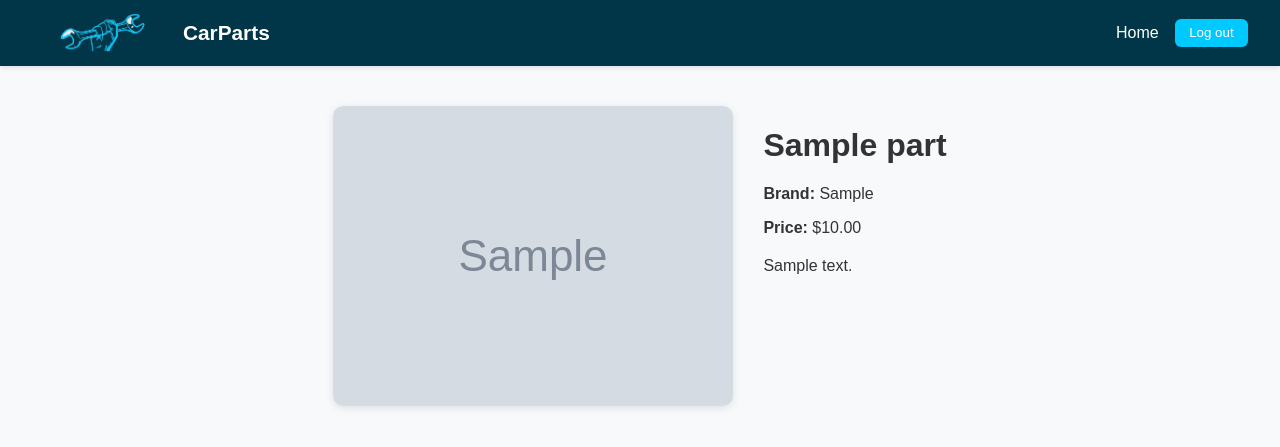
After one commit to mohannad-sallam/Capstone-Project, a Django app: page /part/1/ in a window 1280 px wide. The commit adds this page. Shown: the top 447 px of the page. Run offline with Django 5.2, Linux system fonts and the light colour scheme; a user stored in the database is signed in; tables that the repository leaves empty hold one stand-in row (values such as "Sample post"); grey boxes marked "Sample" are stand-in pictures.

Commit message:
i added the two veiws classes for the home page and parts details page urls, and created both of their html files with a base.html file for the navbar since both of them are using it, and also created a style.css file as a shared css file for the base.html, home.html and part_detail.html and finished the project, now i will check it again one final time to check if everythin working as expected and if not i will modify it and push it again

```diff
--- a/main_app/models.py
+++ b/main_app/models.py
@@ -5,7 +5,6 @@ from django.db import models
 class Profile(models.Model):
     USER_TYPES = [("admin", "Admin"), ("user", "User")]
     user = models.OneToOneField(User, on_delete=models.CASCADE)
-    user_type = models.CharField(max_length=10, choices=USER_TYPES)
 
     def __str__(self):
         return f"{self.user.username} ({self.user_type})"
@@ -17,8 +16,6 @@ class Parts(models.Model):
     price = models.DecimalField(max_digits=10, decimal_places=2)
     description = models.TextField()
     image_url = models.TextField(blank=True, null=True)
-    created_by = models.ForeignKey(User, on_delete=models.CASCADE, related_name="parts")
-    created_at = models.DateTimeField(auto_now_add=True)
 
     def __str__(self):
         return f"{self.name} ({self.brand})"
@@ -28,7 +25,6 @@ class Review(models.Model):
     part = models.ForeignKey(Parts, on_delete=models.CASCADE, related_name="reviews")
     user = models.ForeignKey(User, on_delete=models.CASCADE, related_name="reviews")
     rating = models.IntegerField()
-    created_at = models.DateTimeField(auto_now_add=True)
 
     class Meta:
         unique_together = ("part", "user")
@@ -41,7 +37,6 @@ class Comment(models.Model):
     part = models.ForeignKey(Parts, on_delete=models.CASCADE, related_name="comments")
     user = models.ForeignKey(User, on_delete=models.CASCADE, related_name="comments")
     comment_text = models.TextField()
-    created_at = models.DateTimeField(auto_now_add=True)
 
     def __str__(self):
         return f"Comment by {self.user.username} on {self.part.name}"
--- /dev/null
+++ b/main_app/static/css/style.css
@@ -0,0 +1,187 @@
+/* General reset */
+body {
+  margin: 0;
+  font-family: "Poppins", sans-serif;
+  background-color: #f7f9fb;
+  color: #333;
+}
+
+/* Navbar */
+.navbar {
+  display: flex;
+  justify-content: space-between;
+  align-items: center;
+  background-color: #003647;
+  padding: 0.8rem 2rem;
+  box-shadow: 0 2px 5px rgba(0,0,0,0.1);
+  position: sticky;
+  top: 0;
+  z-index: 1000;
+}
+
+.nav-left {
+  display: flex;
+  align-items: center;
+  gap: 0.6rem;
+}
+
+.logo {
+
+  height: 40px;
+  object-fit: contain;
+}
+
+.brand {
+  font-size: 1.3rem;
+  font-weight: bold;
+  color: white;
+}
+
+.nav-right {
+  display: flex;
+  align-items: center;
+  gap: 1rem;
+}
+
+.nav-right a {
+  text-decoration: none;
+  color: white;
+  font-weight: 500;
+  transition: color 0.2s ease;
+}
+
+.nav-right a:hover {
+  color: #00C9FF;
+}
+
+/* === Logout button === */
+#logout-form {
+  display: inline;
+}
+
+.logout-btn {
+  background-color: #00C9FF;
+  border: none;
+  color: #fff;
+  padding: 0.4rem 0.9rem;
+  border-radius: 6px;
+  font-weight: 500;
+  cursor: pointer;
+  transition: background-color 0.2s ease;
+}
+
+.logout-btn:hover {
+  background-color: #0099cc;
+}
+/* Home Grid */
+.page-title {
+  text-align: center;
+  margin: 30px 0 20px;
+  font-size: 1.8rem;
+}
+
+.parts-grid {
+  display: grid;
+  grid-template-columns: repeat(auto-fit, minmax(280px, 1fr));
+  gap: 1.5rem;
+  padding: 2rem;
+  justify-items: center;
+}
+
+.card {
+  background-color: #fff;
+  border-radius: 12px;
+  box-shadow: 0 4px 10px rgba(0, 0, 0, 0.1);
+  overflow: hidden;
+  width: 100%;
+  max-width: 320px;
+  transition: transform 0.2s ease, box-shadow 0.2s ease;
+}
+
+.card:hover {
+  transform: translateY(-5px);
+  box-shadow: 0 6px 15px rgba(0, 0, 0, 0.15);
+}
+
+.card img {
+  width: 100%;
+  height: 200px;
+  object-fit: cover;
+}
+
+.card-body {
+  padding: 1rem;
+  text-align: center;
+}
+
+.card-body h2 {
+  font-size: 1.2rem;
+  margin-bottom: 0.5rem;
+}
+
+.card-body .brand {
+  color: #666;
+  font-size: 0.9rem;
+}
+
+.card-body .price {
+  font-weight: bold;
+  margin: 0.5rem 0;
+}
+
+.card-body .btn {
+  display: inline-block;
+  padding: 0.5rem 1rem;
+  background-color: #00c9ff;
+  color: white;
+  border-radius: 6px;
+  text-decoration: none;
+  transition: background 0.2s;
+}
+
+.card-body .btn:hover {
+  background-color: #0099cc;
+}
+
+/* Part Detail */
+.part-detail {
+  display: flex;
+  flex-wrap: wrap;
+  gap: 30px;
+  justify-content: center;
+  align-items: flex-start;
+  padding: 40px;
+}
+
+.detail-image {
+  width: 400px;
+  height: auto;
+  border-radius: 10px;
+  box-shadow: 0 2px 8px rgba(0, 0, 0, 0.1);
+}
+
+.detail-info {
+  max-width: 500px;
+}
+
+.description {
+  margin-top: 15px;
+  line-height: 1.6;
+}
+
+/* Responsive */
+@media (max-width: 768px) {
+  .part-detail {
+    flex-direction: column;
+    align-items: center;
+  }
+
+  .detail-image {
+    width: 100%;
+    max-width: 400px;
+  }
+
+  .nav-right a {
+    margin-left: 10px;
+  }
+}
--- /dev/null
+++ b/main_app/templates/base.html
@@ -0,0 +1,31 @@
+{% load static %}
+<!DOCTYPE html>
+<html lang="en">
+  <head>
+    <meta charset="UTF-8" />
+    <meta name="viewport" content="width=device-width, initial-scale=1.0" />
+    <title>{% block title %}CarParts{% endblock %}</title>
+    <link rel="stylesheet" href="{% static 'css/style.css' %}" />
+  </head>
+  <body>
+    <nav class="navbar">
+      <div class="nav-left">
+        <img
+          src="{% static 'images/logo.png' %}"
+          alt="CarParts Logo"
+          class="logo"
+        />
+        <span class="brand">CarParts</span>
+      </div>
+      <div class="nav-right">
+        <a href="{% url 'home' %}">Home</a>
+        <form id="logout-form" method="post" action="{% url 'logout' %}">
+          {% csrf_token %}
+          <button type="submit" class="logout-btn">Log out</button>
+        </form>
+      </div>
+    </nav>
+
+    <main class="content">{% block content %} {% endblock %}</main>
+  </body>
+</html>
--- /dev/null
+++ b/main_app/templates/part_detail.html
@@ -0,0 +1,15 @@
+{% extends 'base.html' %}
+{% load static %}
+{% block title %}{{ part.name }} | CarParts{% endblock %}
+
+{% block content %}
+<div class="part-detail">
+  <img src="{% static part.image_url %}" alt="{{ part.name }}" class="detail-image">
+  <div class="detail-info">
+    <h1>{{ part.name }}</h1>
+    <p><strong>Brand:</strong> {{ part.brand }}</p>
+    <p><strong>Price:</strong> ${{ part.price }}</p>
+    <p class="description">{{ part.description }}</p>
+  </div>
+</div>
+{% endblock %}
--- a/main_app/urls.py
+++ b/main_app/urls.py
@@ -4,5 +4,6 @@ from . import views
 
 urlpatterns = [
     path("", views.home, name="home"),
+    path('part/<int:pk>/', views.part_detail, name='part_detail'),
     path('accounts/signup/', views.signup, name='signup'),
 ]
--- a/main_app/views.py
+++ b/main_app/views.py
@@ -1,13 +1,24 @@
+from django.contrib.auth import login
+from django.contrib.auth.decorators import login_required
+from django.contrib.auth.forms import UserCreationForm
 from django.contrib.auth.views import LoginView
 from django.http import HttpResponse
-from django.shortcuts import render, redirect
-from django.contrib.auth import login
-from django.contrib.auth.forms import UserCreationForm
+from django.shortcuts import get_object_or_404, redirect, render
+
+from .models import Parts
 
 
+@login_required
 def home(request):
-    return render(request, 'home.html')
+    parts = Parts.objects.all()
+    return render(request, 'home.html', {'parts': parts})
 
+
+
+@login_required
+def part_detail(request, pk):
+    part = get_object_or_404(Parts, pk=pk) # in here i used get_object_or_404 instead of object.get() because it returnes 404 page not founf if there was no part found instead of 500 server error
+    return render(request, 'part_detail.html', {'part': part})
 
 
 def signup(request):
```
Also changed, not shown: main_app/templates/home.html (+23 -9 lines), main_app/migrations/0002_remove_comment_created_at_remove_parts_created_at_and_more.py (added), main_app/static/images/brake-disks.jpeg (added), main_app/static/images/brakes.jpeg (added), main_app/static/images/coils.jpeg (added), main_app/static/images/engine-oil.jpeg (added), main_app/static/images/sparks.jpeg (added).
